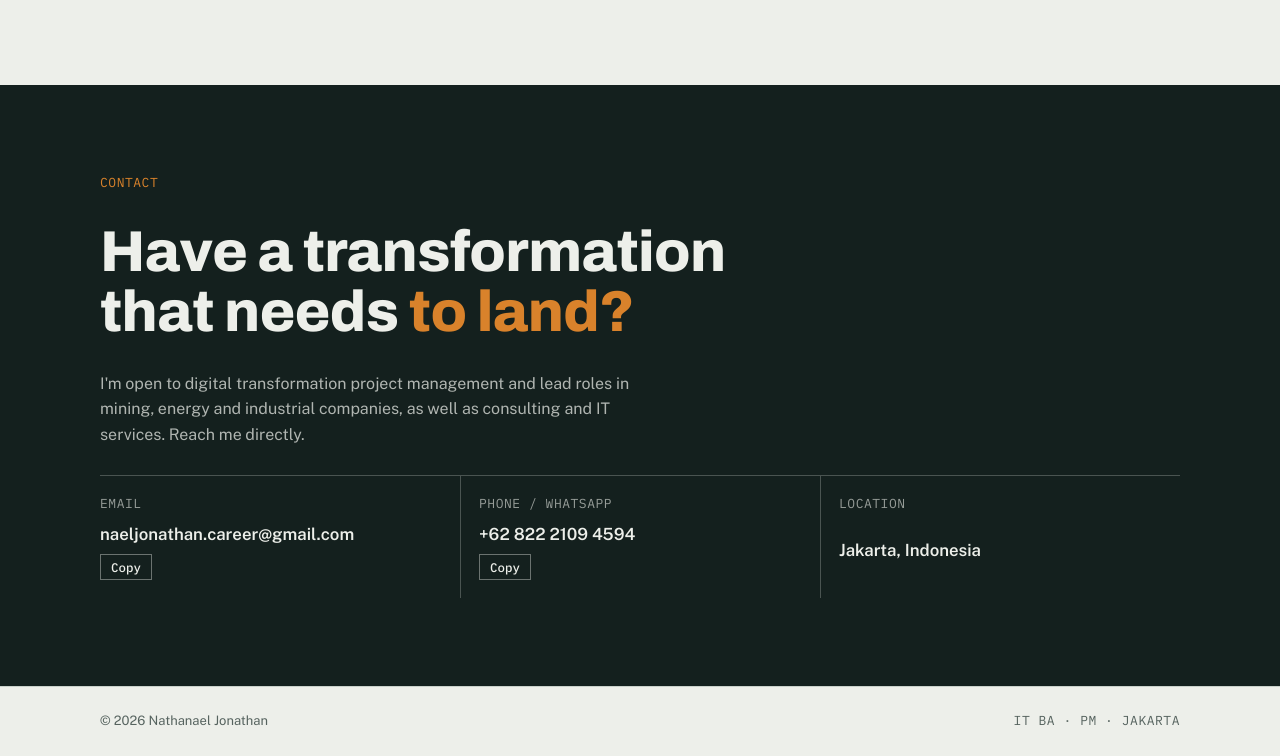
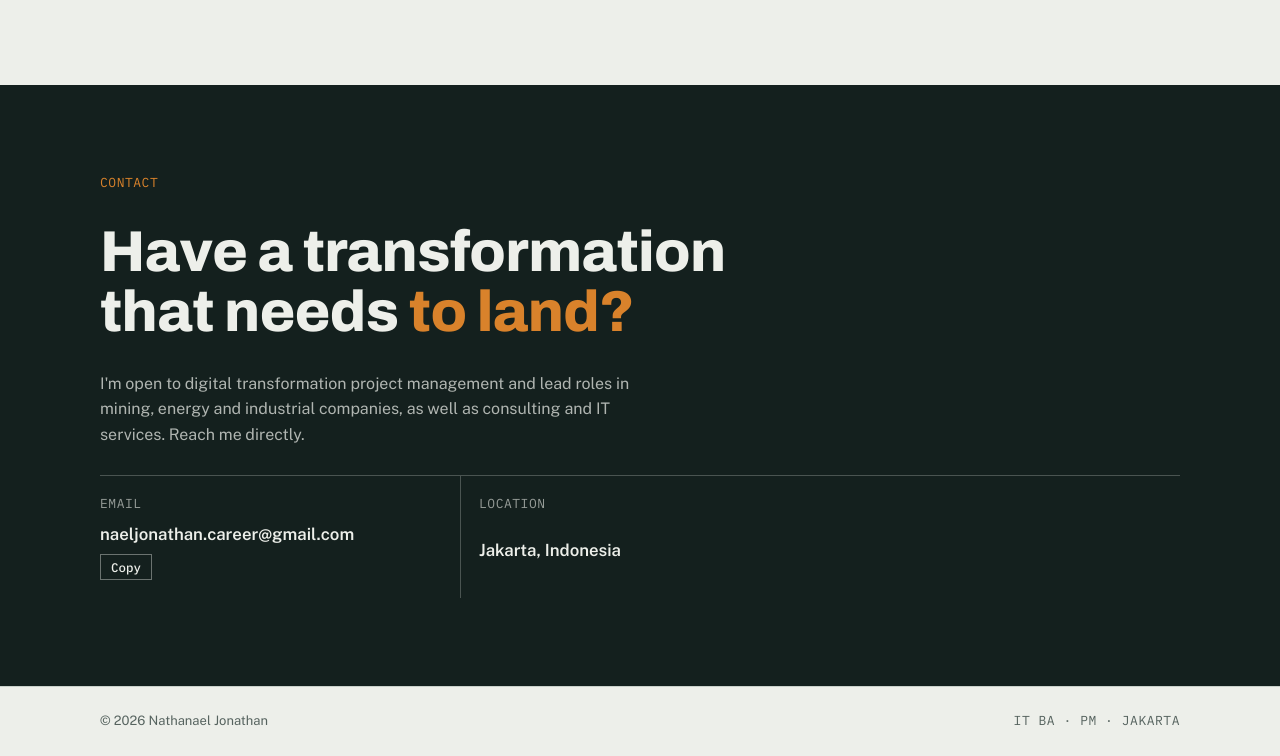
Before and after one commit to naeljonathan/naeljonathan.github.io, a plain HTML site: page index.html in a window 1280 px wide. Shown: the part 5571-6327 px from the top of the page. Drawn offline with nearby package versions, Linux system fonts and the light colour scheme.

Commit message:
Add files via upload

```diff
--- a/index.html
+++ b/index.html
@@ -438,7 +438,6 @@ footer .wrap{display:flex;justify-content:space-between;flex-wrap:wrap;gap:10px}
     <p>I'm open to digital transformation project management and lead roles in mining, energy and industrial companies, as well as consulting and IT services. Reach me directly.</p>
     <div class="lines">
       <div><span class="mono">Email</span><span class="v" id="em">naeljonathan.career@gmail.com</span><button class="copy" data-copy="em" type="button">Copy</button></div>
-      <div><span class="mono">Phone / WhatsApp</span><span class="v" id="ph">+62 822 2109 4594</span><button class="copy" data-copy="ph" type="button">Copy</button></div>
       <div><span class="mono">Location</span><span class="v">Jakarta, Indonesia</span></div>
     </div>
   </div>
```
